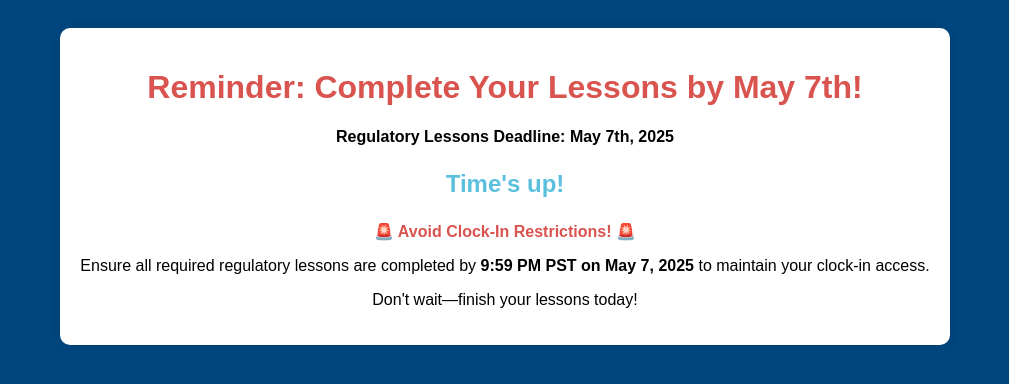
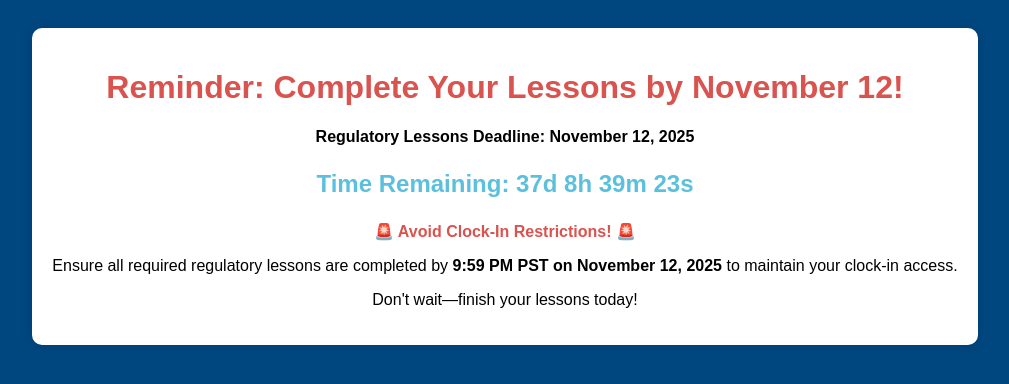
Before and after one commit to tkgallagher/LessonCountdown, a plain HTML site: page index.html in a window 1280 px wide. Shown: the whole page, without its empty margins (135-1144 px from the left). Drawn offline with Linux system fonts and the light colour scheme.

Commit message:
Update Lesson Countown 3p.html
Third Period Lesson Countdown Nov 12, 2025

```diff
--- a/index.html
+++ b/index.html
@@ -32,7 +32,7 @@
     </style>
     <script>
         function updateCountdown() {
-            const deadline = new Date('May 07, 2025 21:59:59 PST').getTime();
+            const deadline = new Date('November 12, 2025 21:59:59 PST').getTime();
             const now = new Date().getTime();
             const timeLeft = deadline - now;
 
@@ -52,11 +52,11 @@
 </head>
 <body>
     <div class="container">
-        <h1>Reminder: Complete Your Lessons by May 7th!</h1>
-        <p><strong>Regulatory Lessons Deadline: May 7th, 2025</strong></p>
+        <h1>Reminder: Complete Your Lessons by November 12!</h1>
+        <p><strong>Regulatory Lessons Deadline: November 12, 2025</strong></p>
         <p id="countdown" class="countdown">Time Remaining: 7d 13h 33m 3s</p>
         <p class="alert">🚨 Avoid Clock-In Restrictions! 🚨</p>
-        <p>Ensure all required regulatory lessons are completed by <strong>9:59 PM PST on May 7, 2025</strong> to maintain your clock-in access.</p>
+        <p>Ensure all required regulatory lessons are completed by <strong>9:59 PM PST on November 12, 2025</strong> to maintain your clock-in access.</p>
         <p>Don't wait—finish your lessons today!</p>
     </div>
 </body>
```
